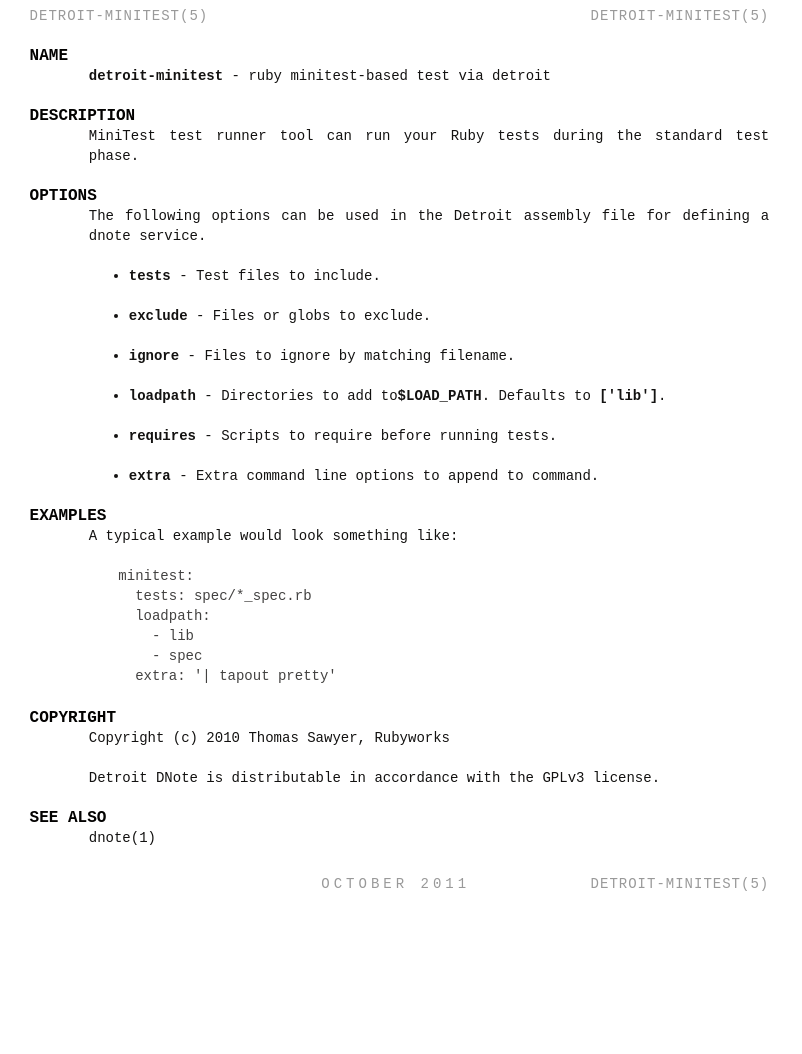
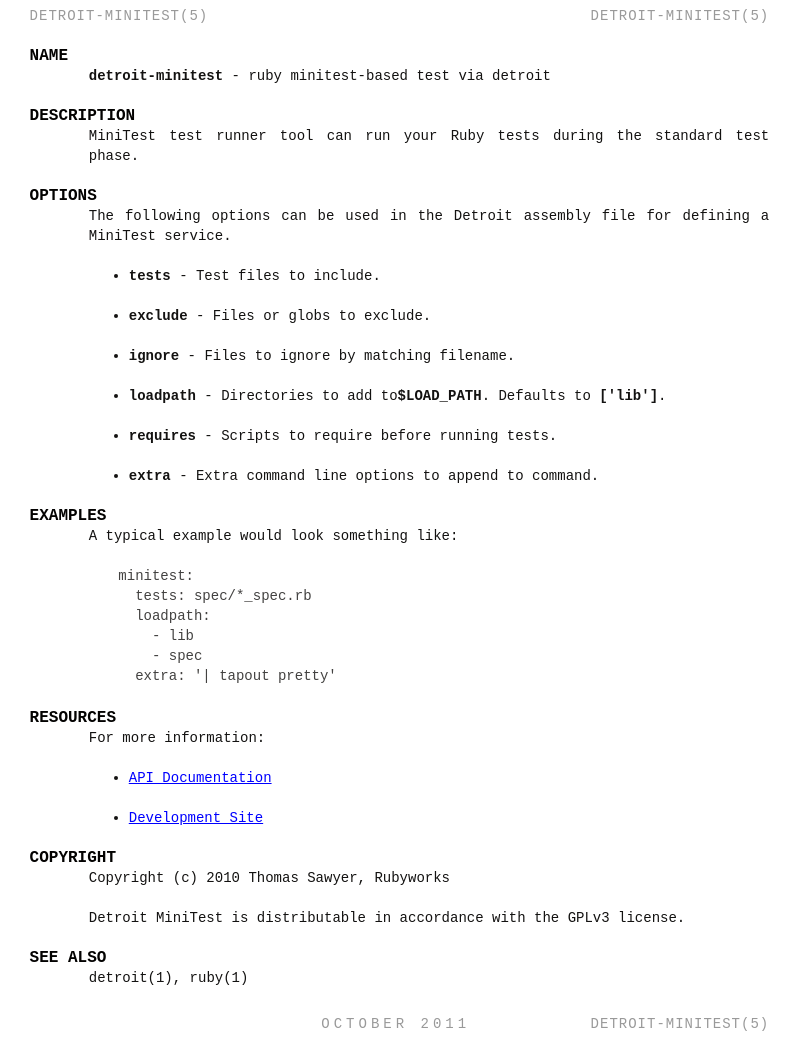
Before and after one commit to detroit/detroit-minitest, a plain HTML site: page man/detroit-minitest.5.html in a window 1280 px wide. Shown: the whole page, without its empty margins (0-802 px from the left). Before the commit the page ends 914 px from the top, so only its background shows below. Drawn offline with Linux system fonts and the light colour scheme.

Commit message:
Add resources to man-page.

```diff
--- a/man/detroit-minitest.5.html
+++ b/man/detroit-minitest.5.html
@@ -57,6 +57,7 @@
     <a href="#DESCRIPTION">DESCRIPTION</a>
     <a href="#OPTIONS">OPTIONS</a>
     <a href="#EXAMPLES">EXAMPLES</a>
+    <a href="#RESOURCES">RESOURCES</a>
     <a href="#COPYRIGHT">COPYRIGHT</a>
     <a href="#SEE-ALSO">SEE ALSO</a>
     </div>
@@ -80,7 +81,7 @@
 <h2 id="OPTIONS">OPTIONS</h2>
 
 <p>The following options can be used in the Detroit assembly file
-for defining a dnote service.</p>
+for defining a MiniTest service.</p>
 
 <ul>
 <li><p><code>tests</code> - Test files to include.</p></li>
@@ -104,15 +105,25 @@
   extra: '| tapout pretty'
 </code></pre>
 
+<h2 id="RESOURCES">RESOURCES</h2>
+
+<p>For more information:</p>
+
+<ul>
+<li><p><a href="http://rubydoc.info/gems/detroit-minitest">API Documentation</a></p></li>
+<li><p><a href="http://github.com/detroit/detroit-minitest">Development Site</a></p></li>
+</ul>
+
+
 <h2 id="COPYRIGHT">COPYRIGHT</h2>
 
 <p>Copyright (c) 2010 Thomas Sawyer, Rubyworks</p>
 
-<p>Detroit DNote is distributable in accordance with the GPLv3 license.</p>
+<p>Detroit MiniTest is distributable in accordance with the GPLv3 license.</p>
 
 <h2 id="SEE-ALSO">SEE ALSO</h2>
 
-<p><span class="man-ref">dnote<span class="s">(1)</span></span></p>
+<p><span class="man-ref">detroit<span class="s">(1)</span></span>, <span class="man-ref">ruby<span class="s">(1)</span></span></p>
 
 
   <ol class='man-decor man-foot man foot'>
```
Also changed, not shown: 2 other files.
